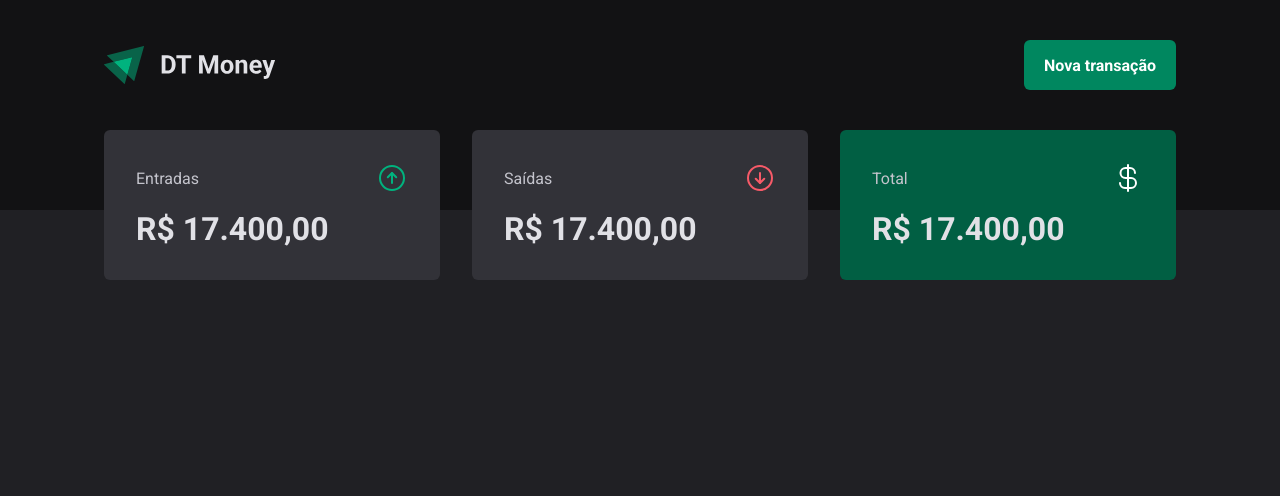
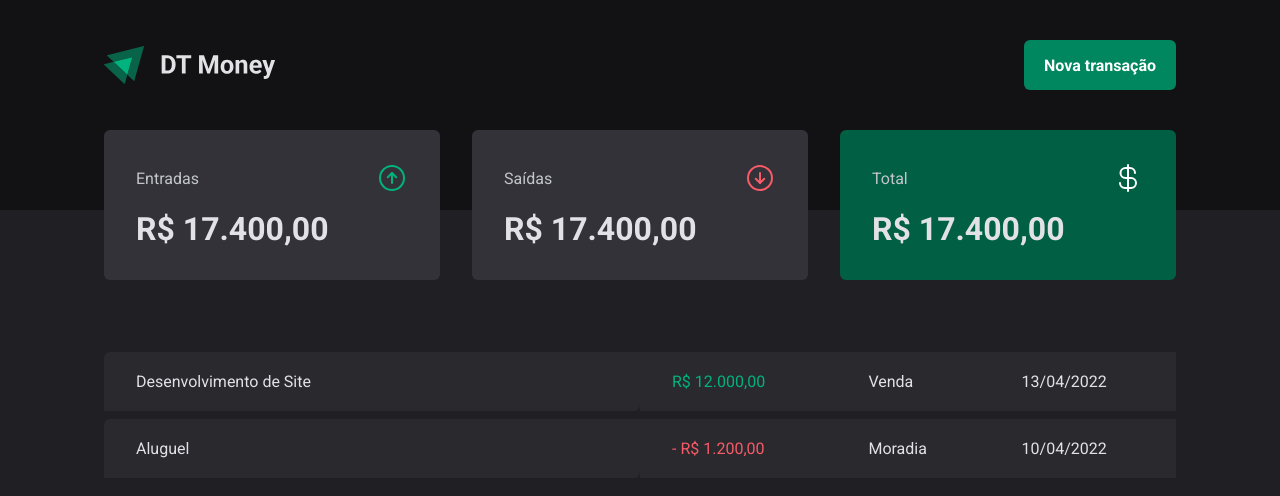
Before and after one commit to DanilloRezende/03-dt-money, a React (Vite) app: page / in a window 1280 px wide. Shown: the top 496 px of the page. Built offline with nearby package versions, Linux system fonts and the light colour scheme.

Commit message:
Estrutura visual - Tabela de transações

```diff
--- a/src/pages/Transactions/index.tsx
+++ b/src/pages/Transactions/index.tsx
@@ -1,11 +1,39 @@
 import { Header } from "../../components/Header";
 import { Summary } from "../../components/Summary";
+import { PriceHighligth, TransactionsContainer, TransactionsTable } from "./styles";
 
 export function Transactions() {
     return (
         <div>
             <Header />
             <Summary />
+
+           <TransactionsContainer>
+           <TransactionsTable>
+                <tbody>
+                    <tr>
+                        <td width='50%'>Desenvolvimento de Site</td>
+                        <td>
+                            <PriceHighligth variant="income">
+                                R$ 12.000,00
+                            </PriceHighligth>
+                        </td>
+                        <td>Venda</td>
+                        <td>13/04/2022</td>
+                    </tr>
+                    <tr>
+                        <td width='50%'>Aluguel</td>
+                        <td>
+                            <PriceHighligth variant="outcome">
+                                - R$ 1.200,00
+                            </PriceHighligth>
+                        </td>
+                        <td>Moradia</td>
+                        <td>10/04/2022</td>
+                    </tr>
+                </tbody>
+            </TransactionsTable>
+           </TransactionsContainer>
         </div>
     )
 }
--- a/src/pages/Transactions/styles.ts
+++ b/src/pages/Transactions/styles.ts
@@ -0,0 +1,35 @@
+import styled from "styled-components";
+
+export const TransactionsContainer = styled.main`
+    width: 100%;
+    max-width: 1120px;
+    margin: 4rem auto 0;
+    padding: 0 1.5rem;
+`;
+
+export const TransactionsTable = styled.table`
+    width: 100%;
+    border-collapse: separete;
+    border-spacing: 0 0.5rem;
+    /*margin-top: 1.5rem*/
+
+    td{
+        padding: 1.25rem 2rem;
+        background: ${props => props.theme['gray-700']};
+
+        &:first-child {
+            border-top-left-radius: 6px;
+            border-bottom-right-radius: 6px;
+        }
+    }
+`;
+
+interface ProceHighligthProps {
+    variant: 'income' | 'outcome';
+}
+
+export const PriceHighligth = styled.span<ProceHighligthProps>`
+    color: ${props => props.variant === 'income'
+    ? props.theme["green-300"]
+    : props.theme["red-300"]}
+`
```
